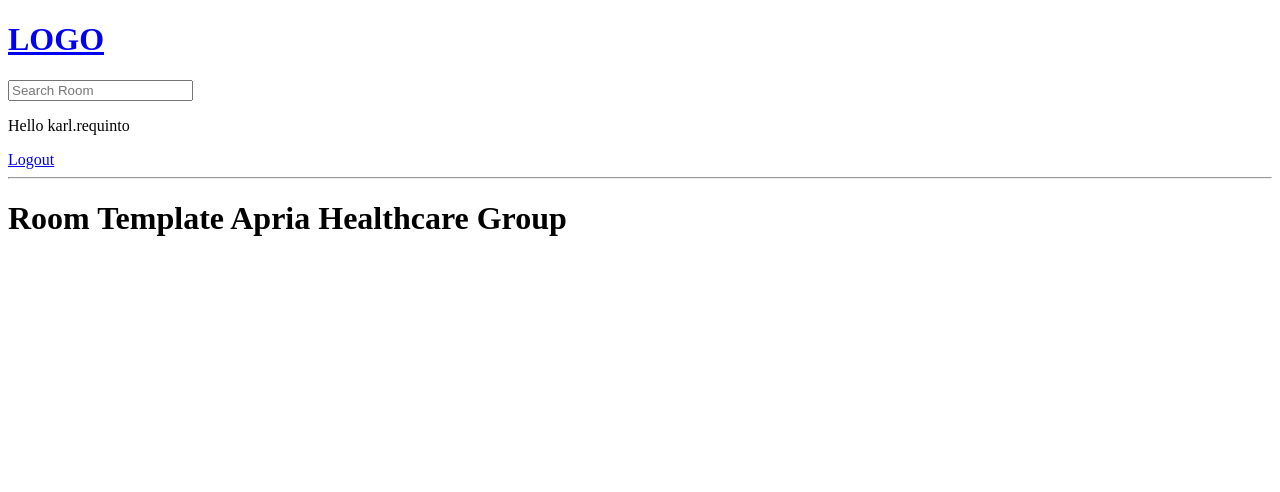
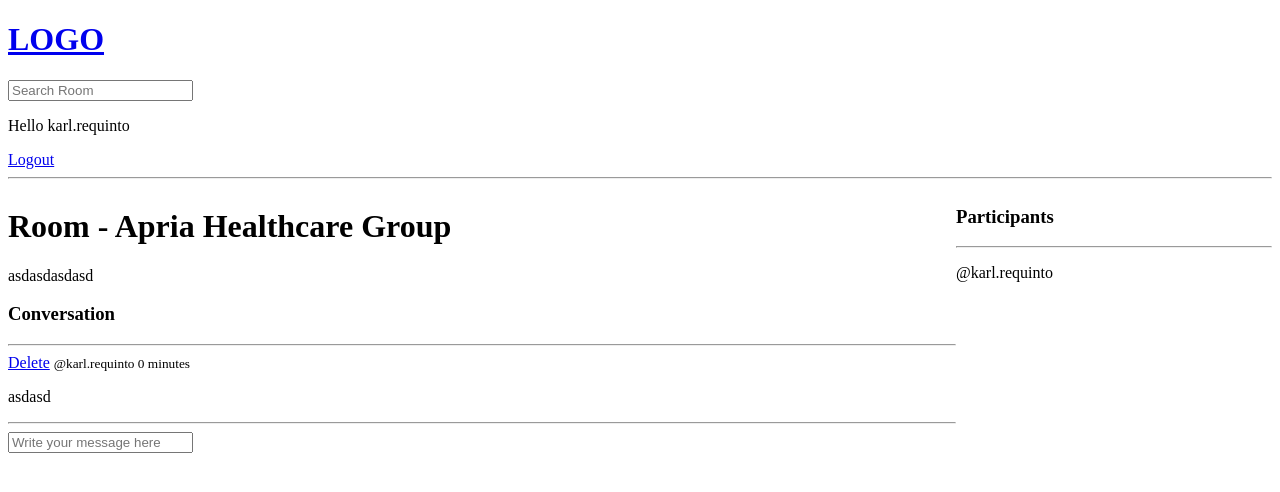
Before and after one commit to KarlStevenRequinto/Study_Budd_Clone, a Django app: page /room/6/ in a window 1280 px wide. Shown: the top 492 px of the page. Run offline with Django 4.2, Linux system fonts and the light colour scheme; a user stored in the database is signed in; data comes from the database, SQL or seed files in the repository; both versions use the stored data as it was after the commit.

Commit message:
chat room message CRUD

```diff
--- a/studybud_clone/base/models.py
+++ b/studybud_clone/base/models.py
@@ -15,12 +15,13 @@ class Room(models.Model):
     topic = models.ForeignKey(Topic, on_delete=models.SET_NULL, null=True)
     name = models.CharField(max_length=200)
     description = models.TextField(null=True, blank=True)
-    # participants =
+    participants = models.ManyToManyField(User, related_name="participants",blank=True)
     updated = models.DateTimeField(auto_now=True)
     created = models.DateTimeField(auto_now_add=True)
 
     class Meta:
-        ordering = ['-updated','-created']
+        ordering = ['-updated', '-created']
+
     def __str__(self):
         return str(self.name)
 
--- a/studybud_clone/base/templates/base/room.html
+++ b/studybud_clone/base/templates/base/room.html
@@ -1,5 +1,51 @@
-{% extends 'main.html' %}
+{% extends 'main.html' %} {% block content %}
 
-{% block  content %}
-<h1>Room Template {{room.name}}</h1>
+<style>
+  .room-container {
+    display: grid;
+    grid-template-columns: 3fr 1fr;
+  }
+</style>
+<div class="room-container">
+  <div>
+    <h1>Room - {{room.name}}</h1>
+
+    <p>{{room.description}}</p>
+
+    <div class="comment-wrapper">
+      <h3>Conversation</h3>
+      <hr />
+      {% for message in room_messages %}
+
+      <div>
+        {% if request.user == message.user %}
+        <a href="{% url "delete-message" message.id %}">Delete</a>
+        {% endif %}
+        <small>@{{message.user}} {{message.created | timesince}}</small>
+        <p>{{message.body}}</p>
+        <hr />
+      </div>
+      {% endfor %}
+    </div>
+
+    {% if request.user.is_authenticated %}
+    <div class="comment-form">
+      <form action="" method="POST">
+        {% csrf_token %}
+        <input type="text" name="body" placeholder="Write your message here" />
+      </form>
+    </div>
+    {% endif %}
+  </div>
+  <div>
+    <h3>Participants</h3>
+    <hr>
+    {% for user in participants %}
+        <div>
+            <p>@{{user.username}}</p>
+
+        </div>
+    {% endfor %}
+  </div>
+</div>
 {% endblock content %}
--- a/studybud_clone/base/urls.py
+++ b/studybud_clone/base/urls.py
@@ -11,4 +11,5 @@ urlpatterns = [
     path('create-room/', views.createRoom, name="create-room"),
     path('update-room/<str:pk>', views.updateRoom, name="update-room"),
     path('delete-room/<str:pk>', views.deleteRoom, name="delete-room"),
+    path('delete-message/<str:pk>', views.deleteMessage, name="delete-message"),
 ]
--- a/studybud_clone/base/views.py
+++ b/studybud_clone/base/views.py
@@ -3,7 +3,7 @@ from django.http import HttpResponse
 from django.contrib import messages
 from django.contrib.auth.decorators import login_required
 from django.db.models import Q
-from .models import Room, Topic
+from .models import Room, Topic, Message
 from .forms import RoomForm
 from django.contrib.auth.models import User
 from django.contrib.auth.forms import UserCreationForm
@@ -24,7 +24,19 @@ def home(request):
 
 def room(request, pk):
     room = Room.objects.get(id=pk)
-    context = {"room": room}
+    room_messages = room.message_set.all().order_by("-created")
+    participants = room.participants.all()
+    if request.method == "POST":
+        message = Message.objects.create(
+            user=request.user,
+            room=room,
+            body=request.POST.get("body")
+        )
+        room.participants.add(request.user)
+        return redirect("room", pk=room.id)
+
+    context = {"room": room, "room_messages": room_messages,
+               "participants": participants}
     return render(request, "base/room.html", context)
 
 
@@ -94,13 +106,14 @@ def loginPage(request):
             return redirect("home")
         else:
             messages.error(request, "Username or Password is incorrect")
-    context = {"page":page}
+    context = {"page": page}
     return render(request, "base/login_register.html", context)
 
 
 def logoutUser(request):
     logout(request)
     return redirect("home")
+
 
 def registerPage(request):
     # page = "register"
@@ -115,6 +128,18 @@ def registerPage(request):
             login(request, user)
             return redirect("home")
         else:
-            messages.error(request,"An error occured during registration")
+            messages.error(request, "An error occured during registration")
 
-    return render(request,"base/login_register.html",{"form":form})
+    return render(request, "base/login_register.html", {"form": form})
+
+@login_required(login_url="login")
+def deleteMessage(request, pk):
+    message = Message.objects.get(id=pk)
+
+    if request.user != message.user:
+        return HttpResponse("You are not allowed here!")
+
+    if request.method == "POST":
+        message.delete()
+        return redirect("home")
+    return render(request, "base/delete.html", {"obj": message})
```
Also changed, not shown: studybud_clone/base/migrations/0003_alter_room_options_room_participants.py (added), studybud_clone/db.sqlite3.
